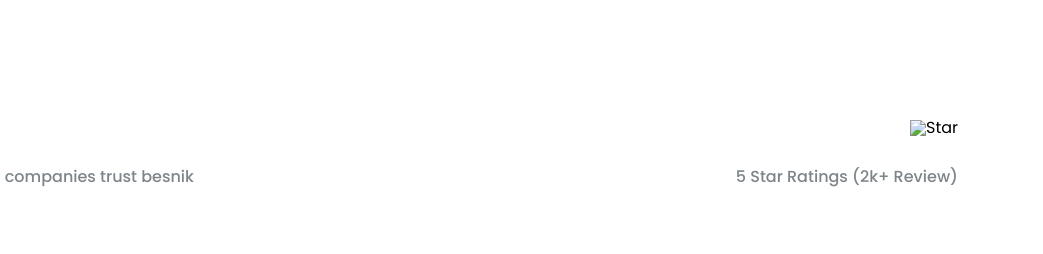
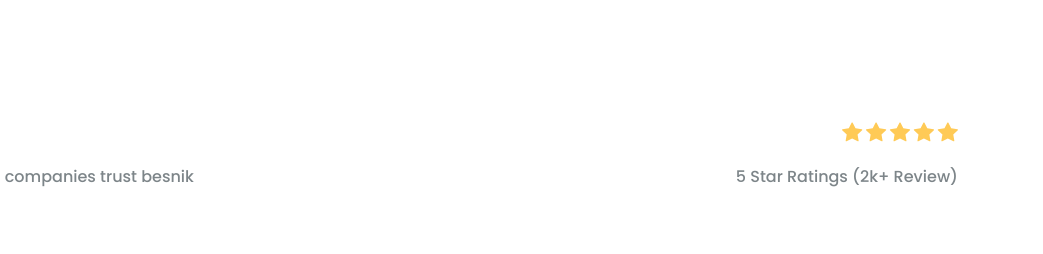
Before and after one commit to CuongUt/f8-htmlcss-project1, a plain HTML site: page index.html in a window 1280 px wide. Shown: the part 802-1056 px from the top of the page, 237-1280 px from the left. Drawn offline with Linux system fonts and the light colour scheme; the site is published under a folder, as on GitHub Pages, so addresses that start at the root find nothing.

Commit message:
Fix path error part : stars of clients

```diff
--- a/index.html
+++ b/index.html
@@ -169,7 +169,7 @@
                         />
                         <img
                             class="stars"
-                            src="/assets/img/Star.svg"
+                            src="./assets/img/Star.svg"
                             alt="Star"
                         />
                     </div>
```
